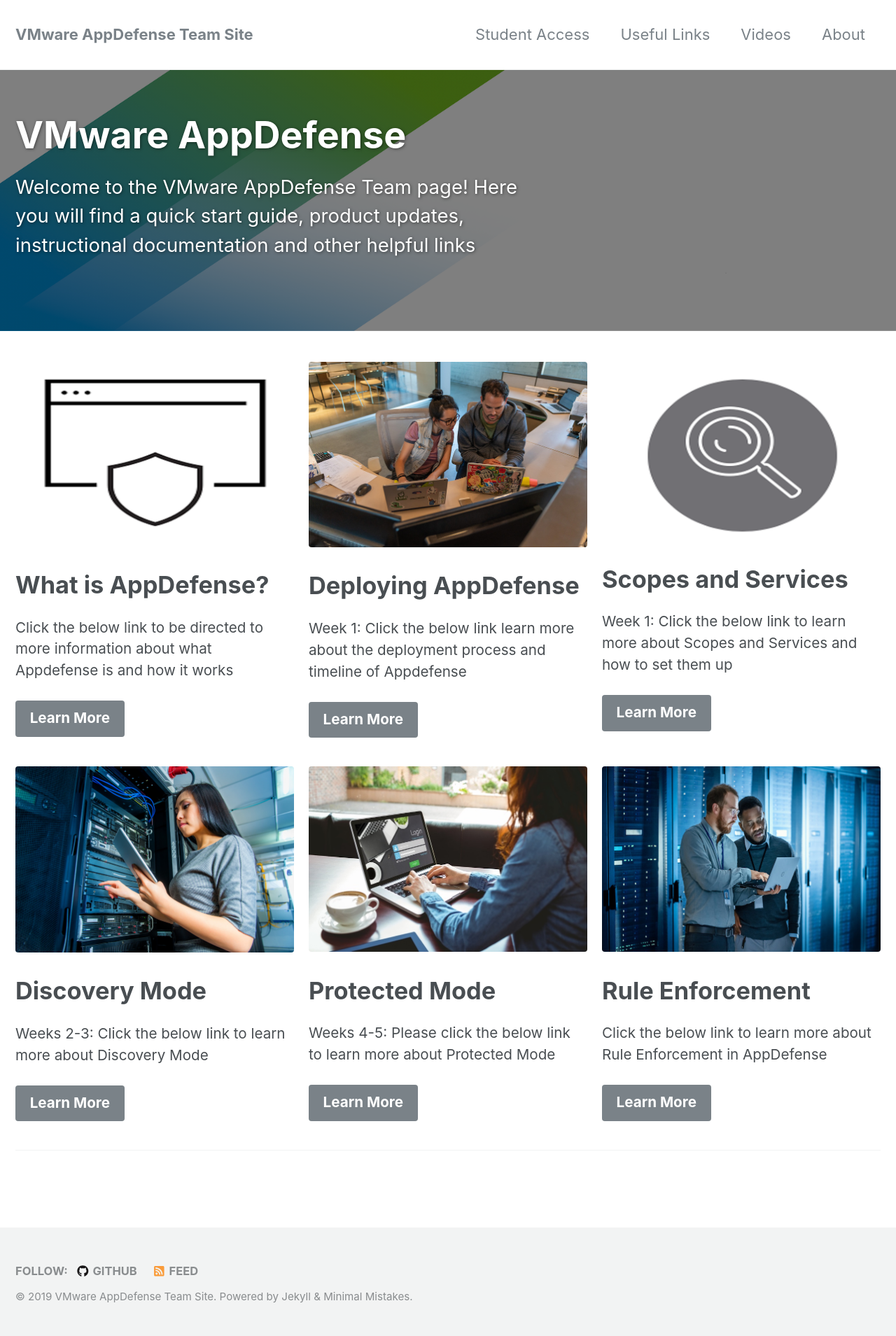
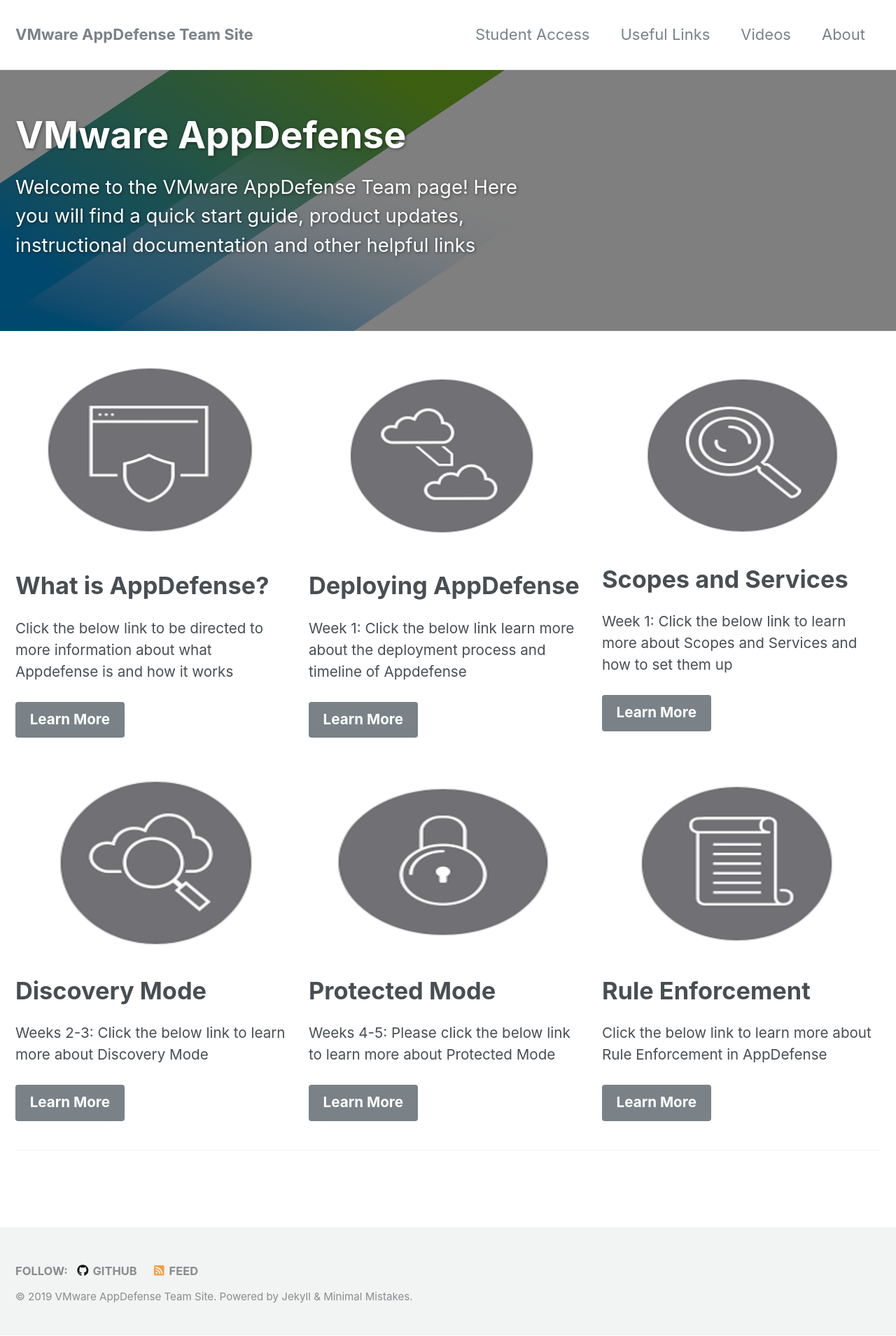
Before and after one commit to vmware-csa-team/AppDefense-Quick-Start-Guide, a Jekyll site: the page built from index.html, in a window 1280 px wide. Shown: the whole page at 70% size. Built offline with Jekyll 4.4.1, drawn with Linux system fonts in a browser that asks for light colours; nearby versions of some CDN libraries; the list of posts is cut into pages by our own code.

Commit message:
icon uploads

```diff
--- a/index.html
+++ b/index.html
@@ -8,14 +8,14 @@
   overlay_image: /assets/images/backdrop.png
 excerpt: "Welcome to the VMware AppDefense Team page! Here you will find a quick start guide, product updates, instructional documentation and other helpful links"
 feature_row:
-  - image_path: /assets/images/data_protection.png
+  - image_path: /assets/images/appd1.png
     alt: "What is Appdefense?"
     title: "What is AppDefense?"
     excerpt: 'Click the below link to be directed to more information about what Appdefense is and how it works'
     url: "https://stanton26.github.io/workshop-manual-partner/"
     btn_label: "Learn More"
     btn_class: "btn--primary"
-  - image_path: /assets/images/deploy.jpg
+  - image_path: /assets/images/deployment.png
     alt: "Deploy"
     title: "Deploying AppDefense"
     excerpt: 'Week 1: Click the below link learn more about the deployment process and timeline of Appdefense'
@@ -29,21 +29,21 @@
     url: "https://stanton26.github.io/workshop-manual-jp/"
     btn_label: "Learn More"
     btn_class: "btn--primary"
-  - image_path: /assets/images/discovery.jpg
+  - image_path: /assets/images/discoverym.png
     alt: "Discovery Mode "
     title: "Discovery Mode"
     excerpt: 'Weeks 2-3: Click the below link to learn more about Discovery Mode'
     url: "https://stanton26.github.io/workshop-manual/"
     btn_label: "Learn More"
     btn_class: "btn--primary"
-  - image_path: /assets/images/protect.jpg
+  - image_path: /assets/images/protected.png
     alt: "Protected Mode  "
     title: "Protected Mode"
     excerpt: ' Weeks 4-5: Please click the below link to learn more about Protected Mode'
     url: "https://stanton26.github.io/workshop-manual-horizon/"
     btn_label: "Learn More"
     btn_class: "btn--primary"
-  - image_path: /assets/images/enforce.jpg
+  - image_path: /assets/images/rules.png
     alt: "Rule Enforcement"
     title: "Rule Enforcement"
     excerpt: 'Click the below link to learn more about Rule Enforcement in AppDefense'
```
Also changed, not shown: assets/images/appd1.png (added), assets/images/deployment.png (added), assets/images/discoverym.png (added), assets/images/protected.png (added), assets/images/rules.png (added).
